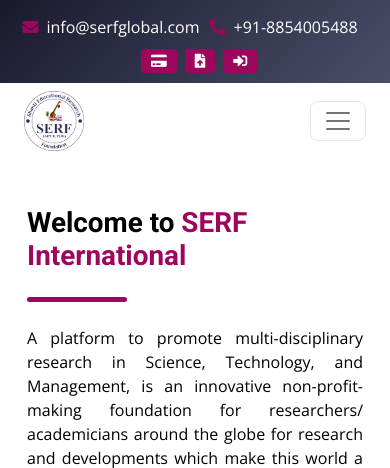
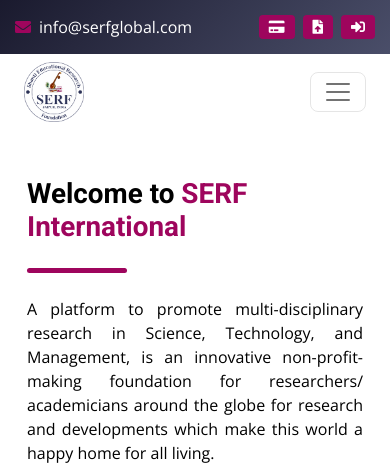
Before and after one commit to pankaj8949/serfglobal, a Flask app: page / in a window 390 px wide. Shown: the top 468 px of the page. Run offline with Flask 3, Linux system fonts and the light colour scheme; parts of the project's set-up code (start-up, migrations or seed data) failed here and were passed over; some libraries are stand-ins or nearby versions.

Commit message:
topbar updated for mobile view

```diff
--- a/templates/layout.html
+++ b/templates/layout.html
@@ -303,6 +303,7 @@
         .mobile-topbar-right {
             display: flex;
             align-items: center;
+            gap: 8px;
         }
 
         .mobile-topbar-button {
@@ -311,7 +312,6 @@
             border: none;
             border-radius: 4px;
             padding: 5px 10px;
-            margin-left: 8px;
             display: flex;
             align-items: center;
             justify-content: center;
@@ -334,18 +334,18 @@
 
         @media (max-width: 576px) {
             .mobile-topbar {
-                flex-wrap: wrap;
+                flex-wrap: nowrap;
             }
 
             .mobile-topbar-left {
-                margin-bottom: 5px;
-                width: 100%;
-                justify-content: center;
+                margin-bottom: 0;
+                width: auto;
+                justify-content: flex-start;
             }
 
             .mobile-topbar-right {
-                width: 100%;
-                justify-content: center;
+                width: auto;
+                justify-content: flex-end;
             }
         }
     </style>
@@ -421,10 +421,6 @@
                 <div class="topbar-item">
                     <i class="fa fa-envelope"></i>
                     <a href="mailto:info@serfglobal.com">info@serfglobal.com</a>
-                </div>
-                <div class="topbar-item">
-                    <i class="fa fa-phone-alt"></i>
-                    <span>+91-8854005488</span>
                 </div>
             </div>
             <div class="mobile-topbar-right">
```
Also changed, not shown: 1 other file.
